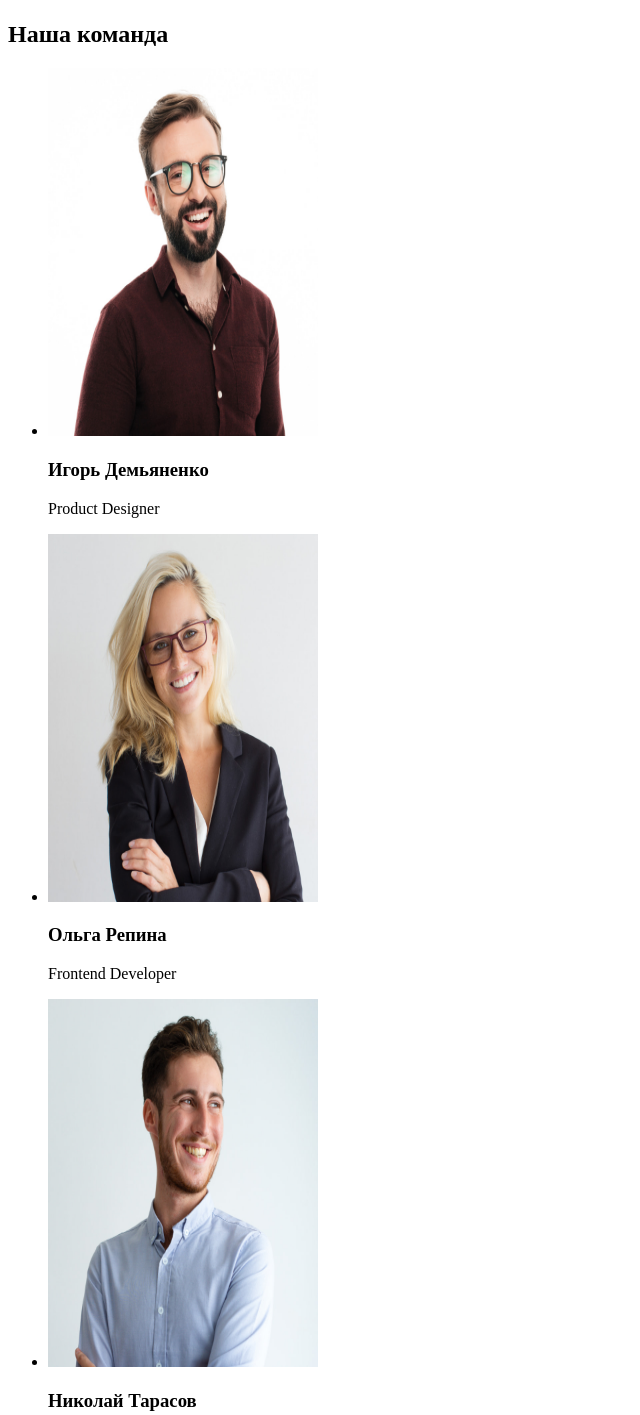
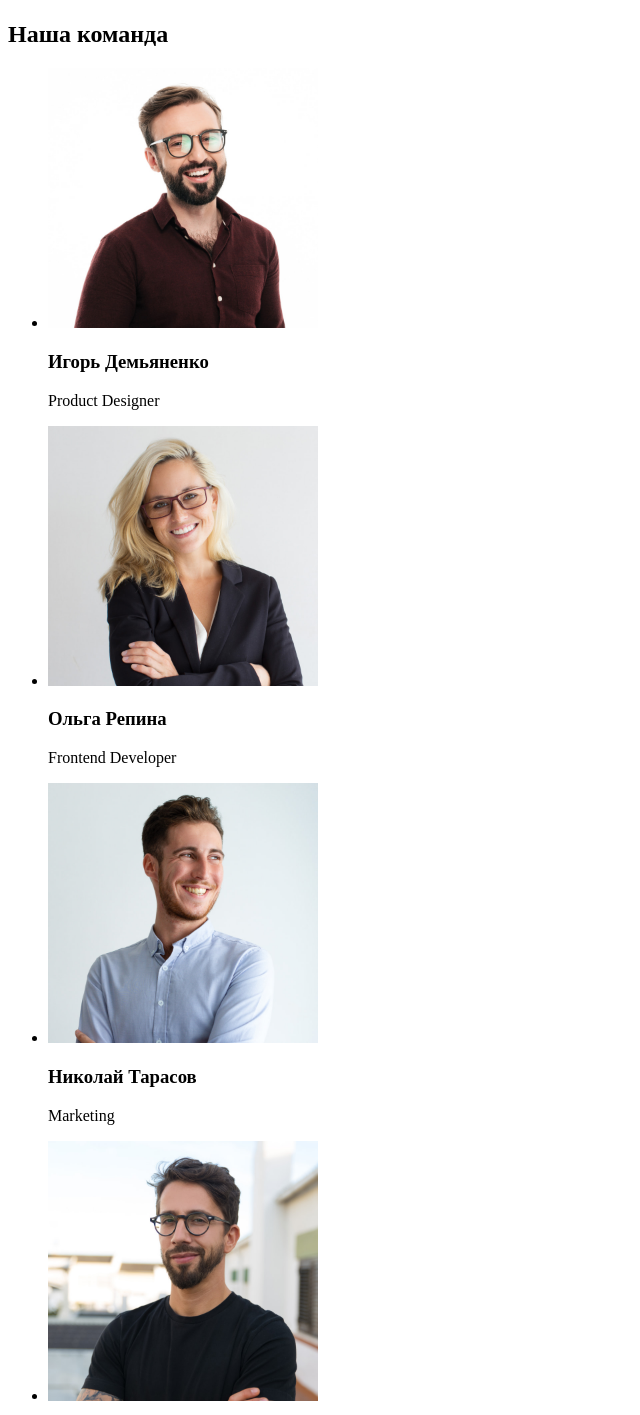
Before and after one commit to miamarichka/goit-markup-hw-01, a plain HTML site: page index.html in a window 1280 px wide. Shown: the part 1580-2995 px from the top of the page, without its empty margins (0-640 px from the left). Drawn offline with Linux system fonts and the light colour scheme.

Commit message:
Update index.html

```diff
--- a/index.html
+++ b/index.html
@@ -106,7 +106,7 @@
               src="/images/teamcard1.jpg"
               alt="Игорь Демьяненко"
               width="270"
-              height="368"
+              height="260"
             />
             <h3>Игорь Демьяненко</h3>
             <p>Product Designer</p>
@@ -116,7 +116,7 @@
               src="/images/teamcard2.jpg"
               alt="Ольга Репина"
               width="270"
-              height="368"
+              height="260"
             />
             <h3>Ольга Репина</h3>
             <p>Frontend Developer</p>
@@ -126,7 +126,7 @@
               src="/images/teamcard3.jpg"
               alt="Николай Тарасов"
               width="270"
-              height="368"
+              height="260"
             />
             <h3>Николай Тарасов</h3>
             <p>Marketing</p>
@@ -136,7 +136,7 @@
               src="/images/teamcard4.jpg"
               alt="Михаил Ермаков"
               width="270"
-              height="368"
+              height="260"
             />
             <h3>Михаил Ермаков</h3>
             <p>UI Designer</p>
```
